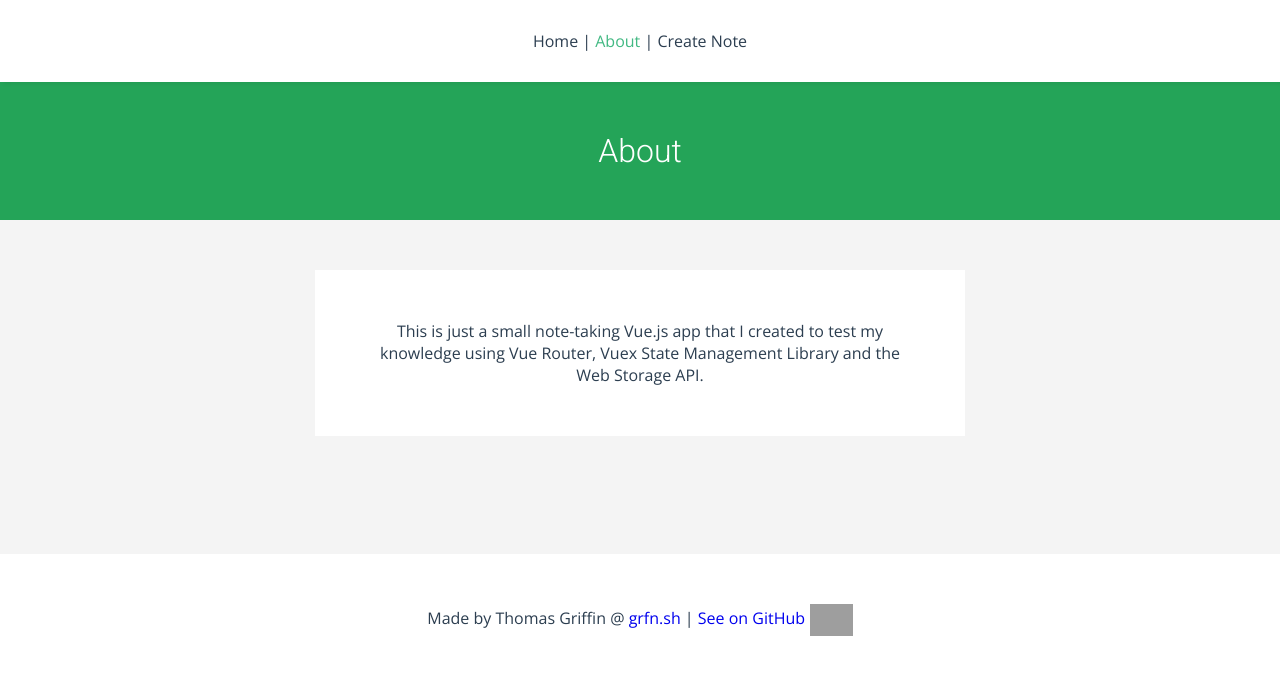
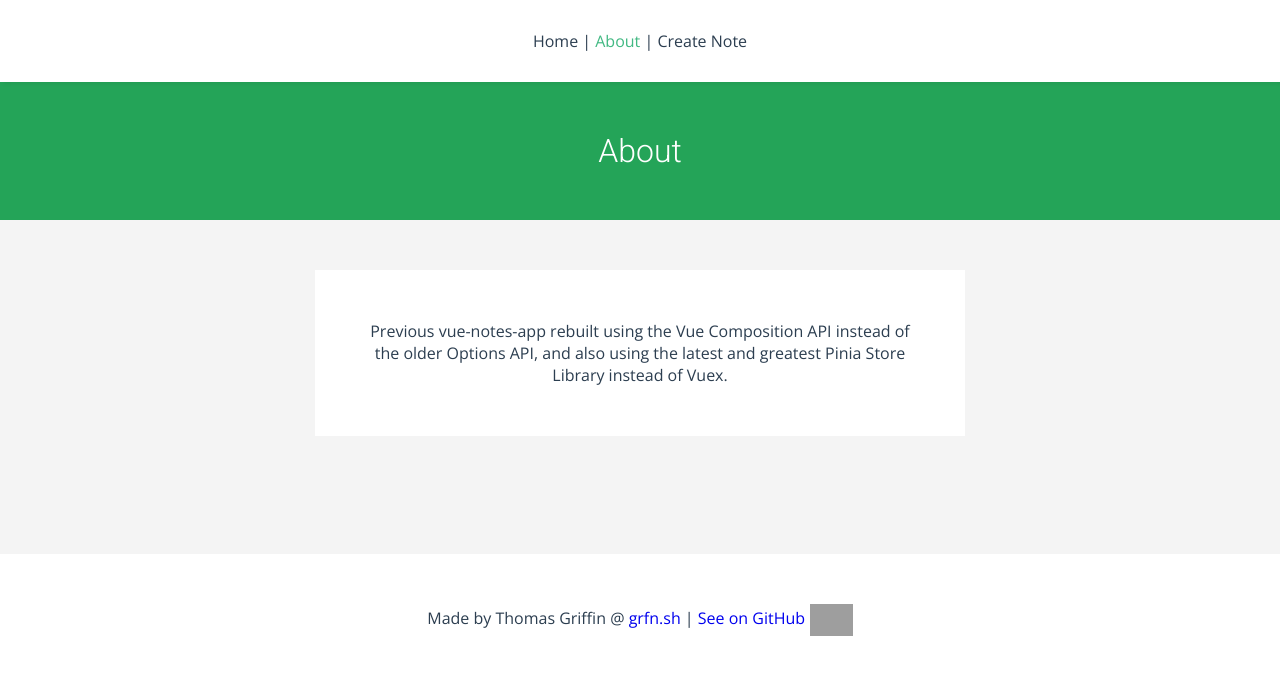
Before and after one commit to barksploit/vue-notes-app-composition-api, a Vue app: page /about in a window 1280 px wide. Shown: the top 674 px of the page. Built offline with nearby package versions, Linux system fonts and the light colour scheme; grey boxes are pictures that could not be loaded.

Commit message:
Updated about component page content to reflect new project purpose

```diff
--- a/src/views/About.vue
+++ b/src/views/About.vue
@@ -2,9 +2,7 @@
   <div class="about">
     <h1 class="main-title">About</h1>
       <p class="content">
-        This is just a small note-taking Vue.js app that I created to test my
-        knowledge using Vue Router, Vuex State Management Library and the Web
-        Storage API.
+        Previous vue-notes-app rebuilt using the Vue Composition API instead of the older Options API, and also using the latest and greatest Pinia Store Library instead of Vuex.
       </p>
   </div>
 </template>
```
